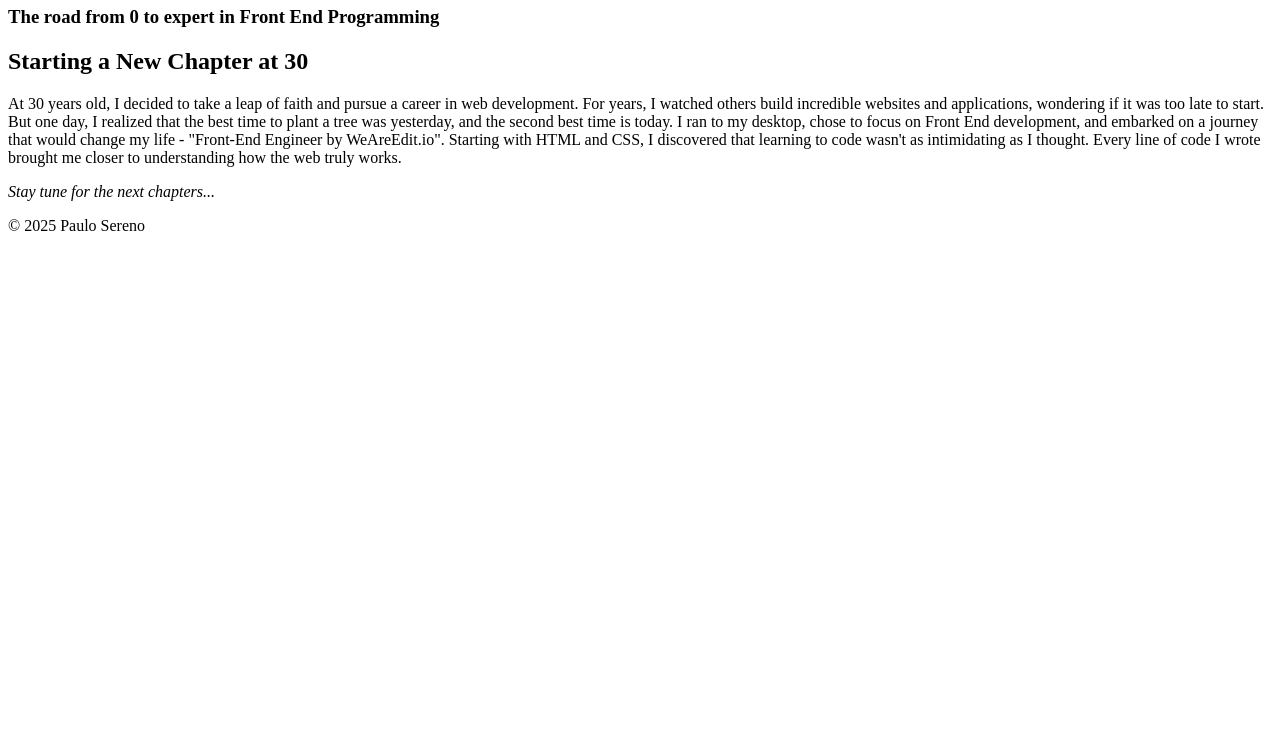
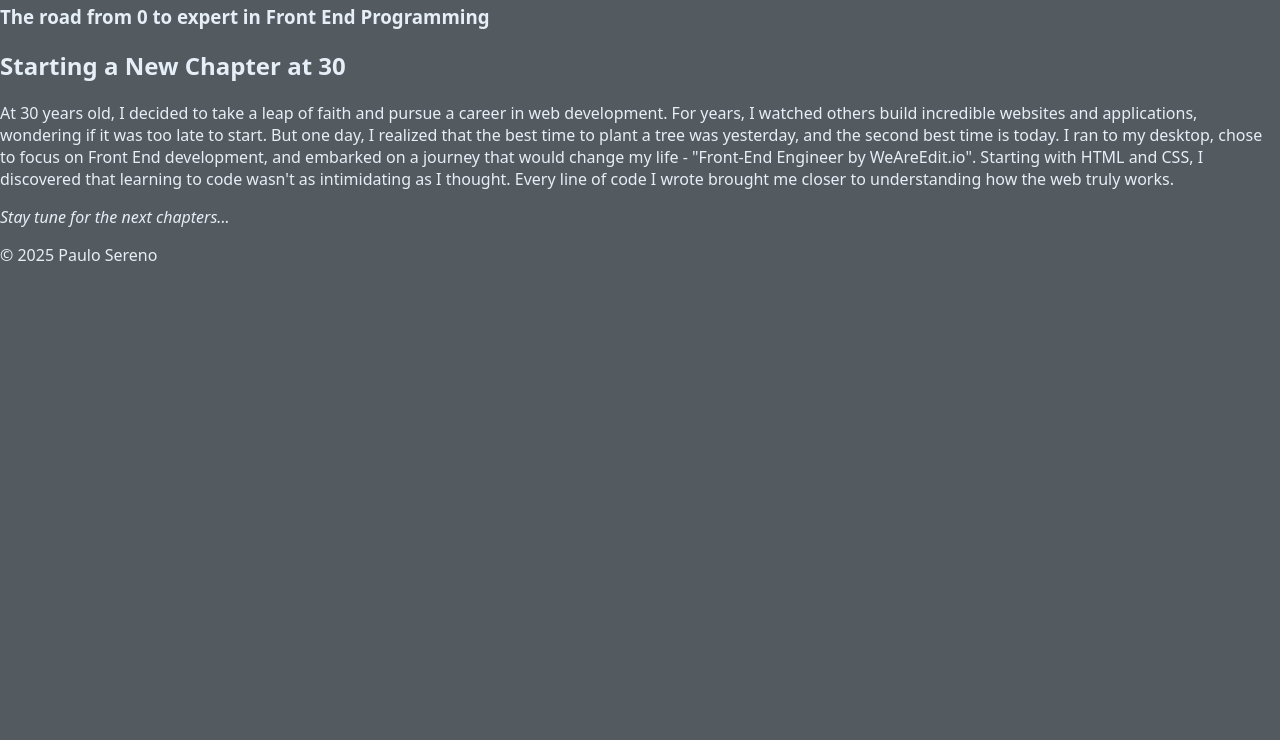
Before and after one commit to paulo-sereno/site-pessoal, a plain HTML site: page index.html in a window 1280 px wide. Shown: the part 60-800 px from the top of the page. Drawn offline with Linux system fonts and the light colour scheme.

Commit message:
intercalei html com estilo css

```diff
--- a/index.html
+++ b/index.html
@@ -1,7 +1,10 @@
 <html>
 
 <head>
+    <meta charset="utf-8">
+    <meta name="viewport" content="width=device-width, initial-scale=1">
     <title>Paulo Sereno's Journey</title>
+    <link rel="stylesheet" href="style.css">
 </head>
 
 <body>
```
